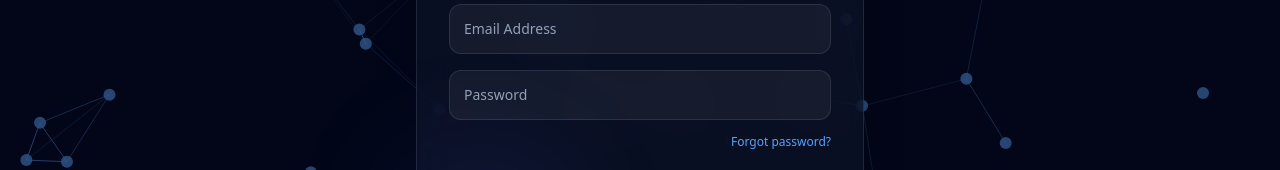
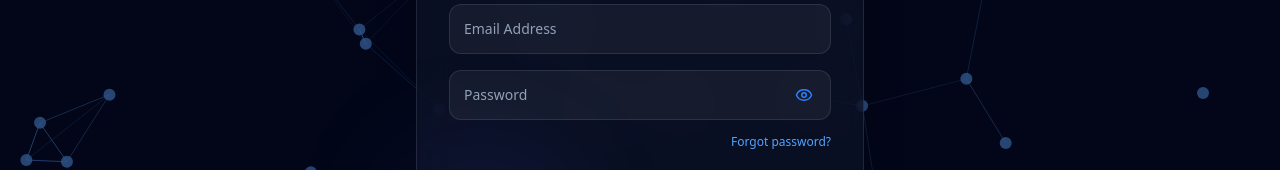
Before and after one commit to Kundan-Rawal/Adore_Job_One, a React (Vite) app in the folder frontend/: page /login in a window 1280 px wide. Shown: the part 477-647 px from the top of the page. Built offline with nearby package versions, Linux system fonts and the light colour scheme; no server answers.

Commit message:
added the button for password visibility and some new pages for companies filtering

```diff
--- a/frontend/src/pages/Login.jsx
+++ b/frontend/src/pages/Login.jsx
@@ -3,6 +3,7 @@
 import axios from "axios";
 import { GoogleLogin } from "@react-oauth/google";
 import { FaUserTie, FaBuilding } from "react-icons/fa";
+import { Eye, EyeOff } from "lucide-react";
 import BackgroundJoin from "../components/BackgroundJoin";
 
 export default function Login() {
@@ -10,6 +11,7 @@
   const [activeTab, setActiveTab] = useState("user");
   const [email, setEmail] = useState("");
   const [password, setPassword] = useState("");
+  const [showPassword, setShowPassword] = useState(false);
   const [error, setError] = useState("");
   const [loading, setLoading] = useState(false);
 
@@ -169,14 +171,33 @@
             </div>
 
             <div>
+              <div className="relative">
                 <input
-                type="password"
+                  type={showPassword ? "text" : "password"}
                   placeholder="Password"
-                className="w-full bg-white/5 border border-white/10 text-white placeholder-slate-400 text-sm rounded-xl p-3.5 outline-none focus:border-blue-500 focus:bg-white/10 transition-colors"
+                  className="w-full bg-white/5 border border-white/10 text-white placeholder-slate-400 text-sm rounded-xl p-3.5 outline-none focus:border-blue-500 focus:bg-white/10 transition-colors pr-12 hide-password-toggle"
                   value={password}
                   onChange={(e) => setPassword(e.target.value)}
                   required
                 />
+                <button
+                  type="button"
+                  onClick={() => setShowPassword(!showPassword)}
+                  className={`absolute right-3 top-1/2 -translate-y-1/2 p-1.5 rounded-lg transition-all duration-200 focus:outline-none ${
+                    activeTab === "user"
+                      ? "text-blue-500 hover:bg-blue-500 hover:text-white"
+                      : "text-indigo-500 hover:bg-indigo-500 hover:text-white"
+                  }`}
+                >
+                  {showPassword ? <EyeOff size={18} /> : <Eye size={18} />}
+                </button>
+              </div>
+              <style>{`
+                .hide-password-toggle::-ms-reveal,
+                .hide-password-toggle::-ms-clear {
+                  display: none;
+                }
+              `}</style>
               <div className="text-right mt-2">
                 <Link
                   to="/forgot-password"
```
Lines whose indentation alone changed are shown as unchanged.
